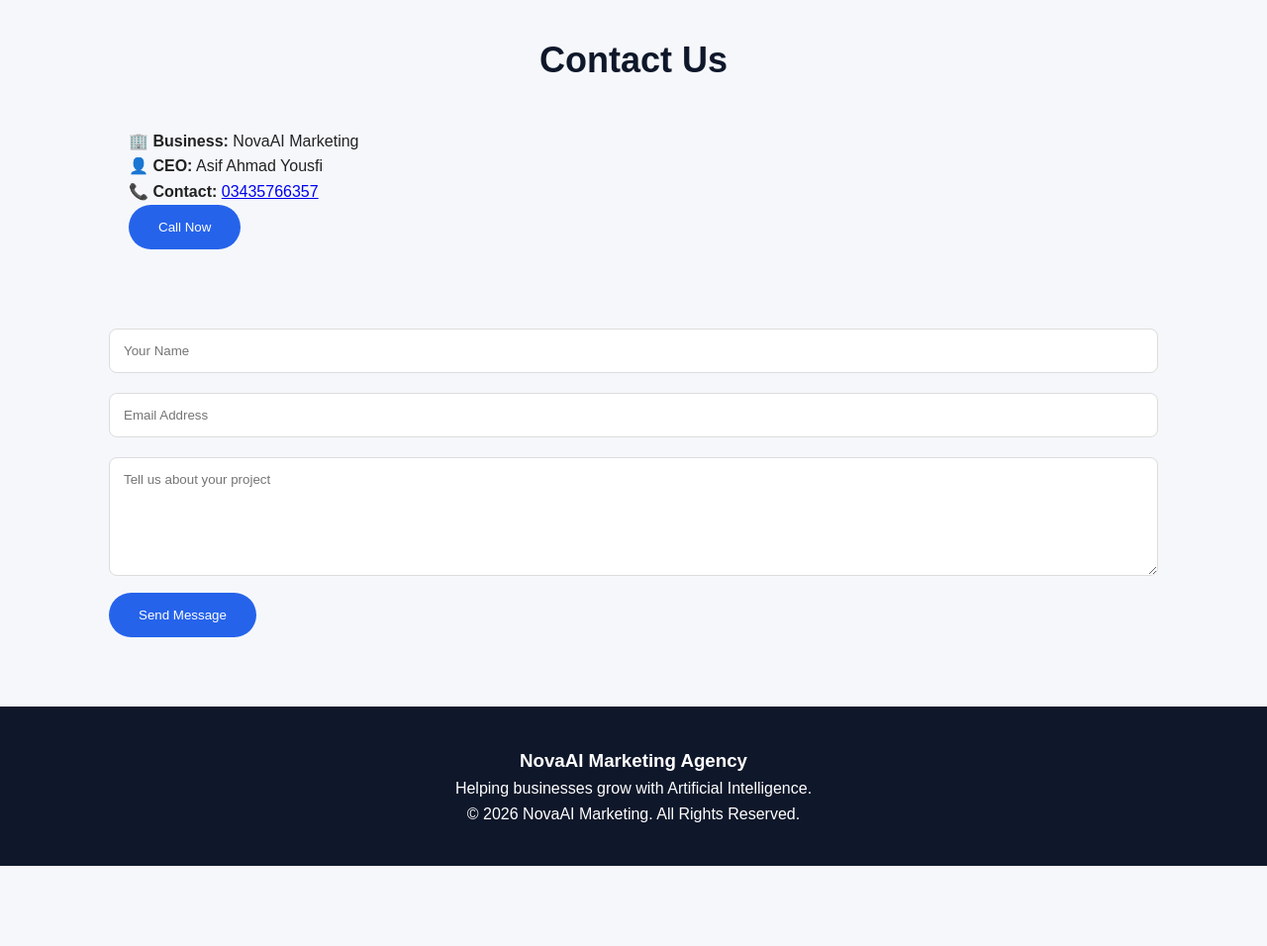
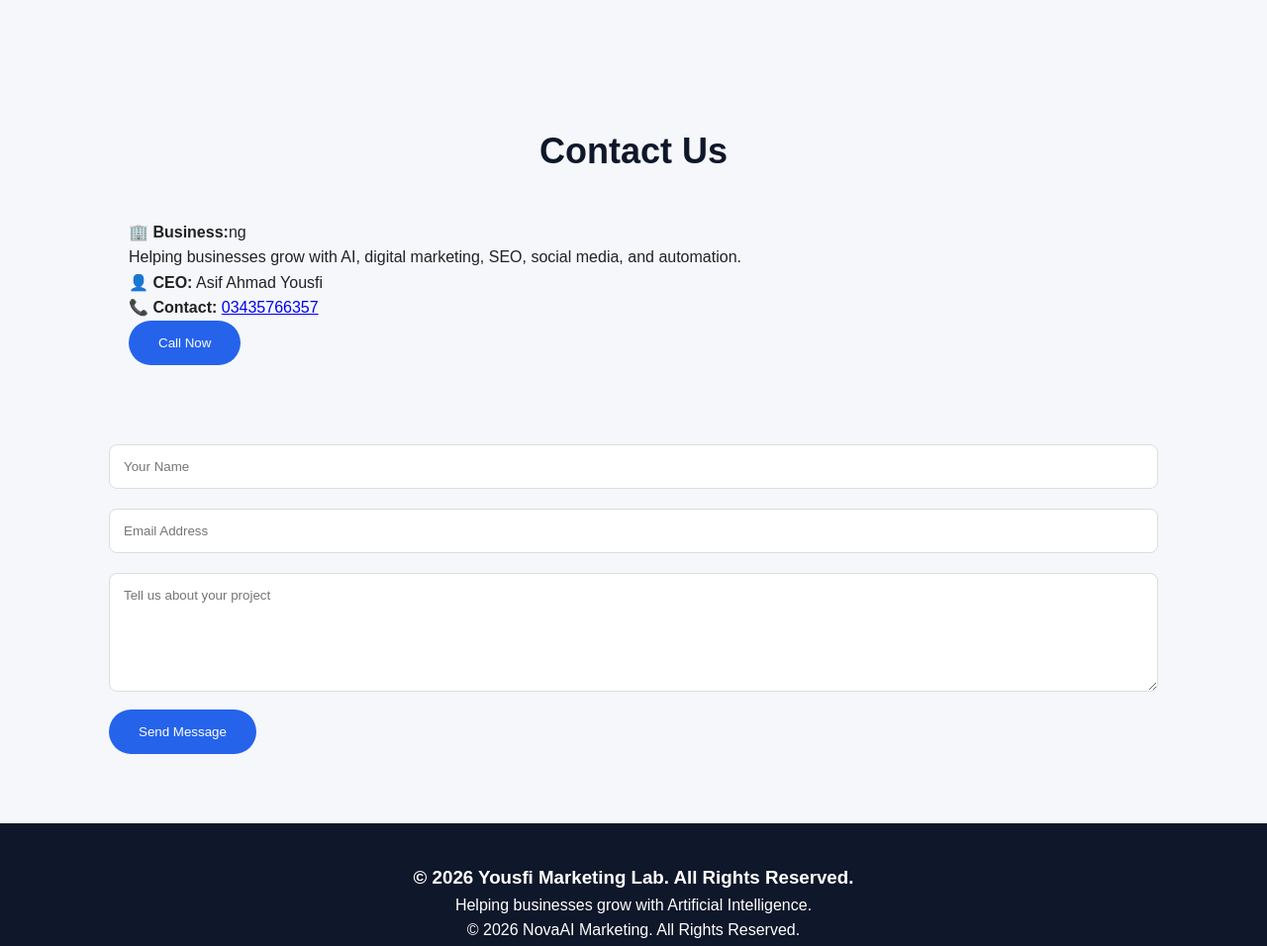
Before and after one commit to asif32142/novaai-marketing, a plain HTML site: page index.html in a window 1280 px wide. Shown: the part 1620-2576 px from the top of the page at 99% size. Before the commit the page ends 2495 px from the top, so only its background shows below. Drawn offline with Linux system fonts and the light colour scheme.

Commit message:
Update index.html

```diff
--- a/index.html
+++ b/index.html
@@ -3,7 +3,7 @@
 <head>
 <meta charset="UTF-8">
 <meta name="viewport" content="width=device-width, initial-scale=1.0">
-<title>NovaAI Marketing</title>
+<title<title><title>Yousfi Marketing Lab</title>
 
 <style>
 *{
@@ -136,7 +136,7 @@
 
 <header>
 
-<h1>🚀 NovaAI Marketing</h1>
+<h1>🚀 <h1>🚀 Yousfi Marketing Lab</h1></h1>
 
 <p>
 Grow your business using Artificial Intelligence.
@@ -217,7 +217,9 @@
 
 <h2>Contact Us</h2>
 
-<p><strong>🏢 Business:</strong> NovaAI Marketing</p>
+<p><strong>🏢 Business:</strong>ng</p><p>
+Helping businesses grow with AI, digital marketing, SEO, social media, and automation.
+</p>
 
 <p><strong>👤 CEO:</strong> Asif Ahmad Yousfi</p>
 
@@ -244,7 +246,7 @@
 
 <footer>
 
-<h3>NovaAI Marketing Agency</h3>
+<h3><p>© 2026 Yousfi Marketing Lab. All Rights Reserved.</p></h3>
 
 <p>Helping businesses grow with Artificial Intelligence.</p>
 
```
